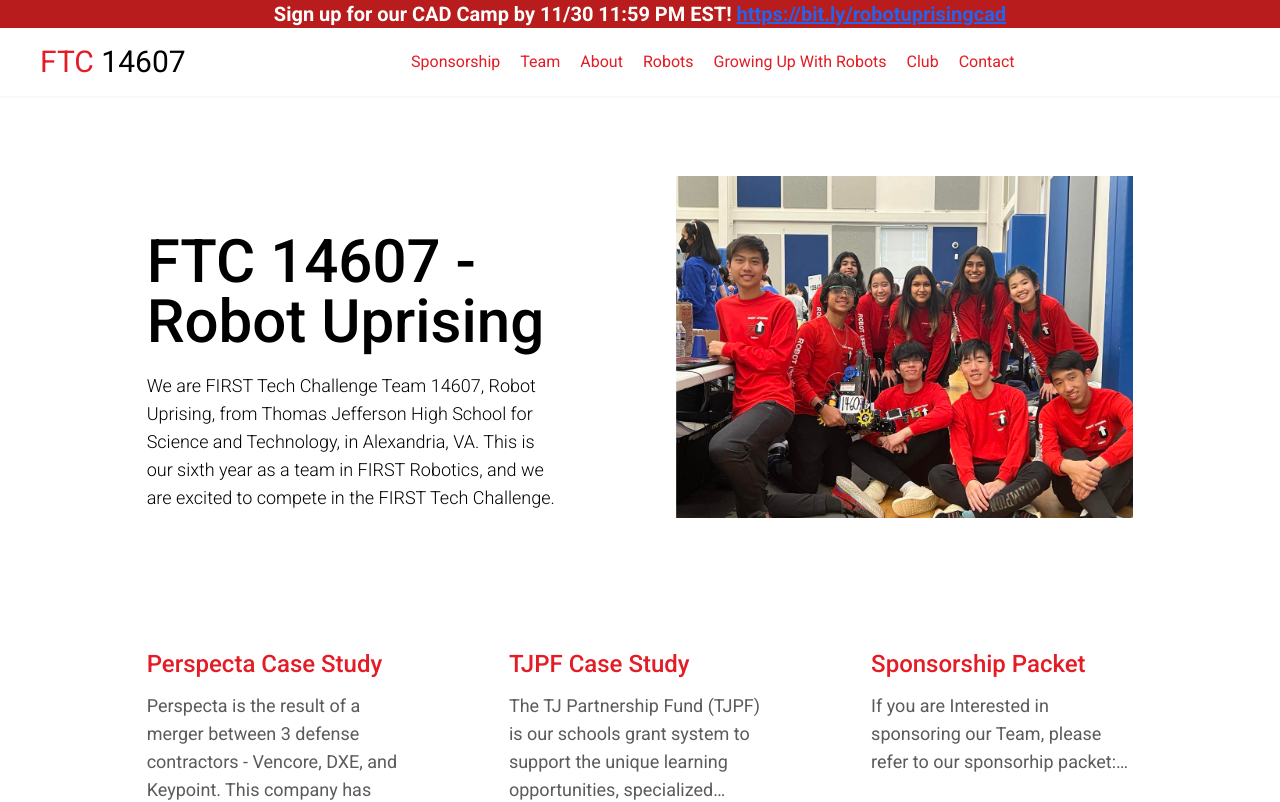
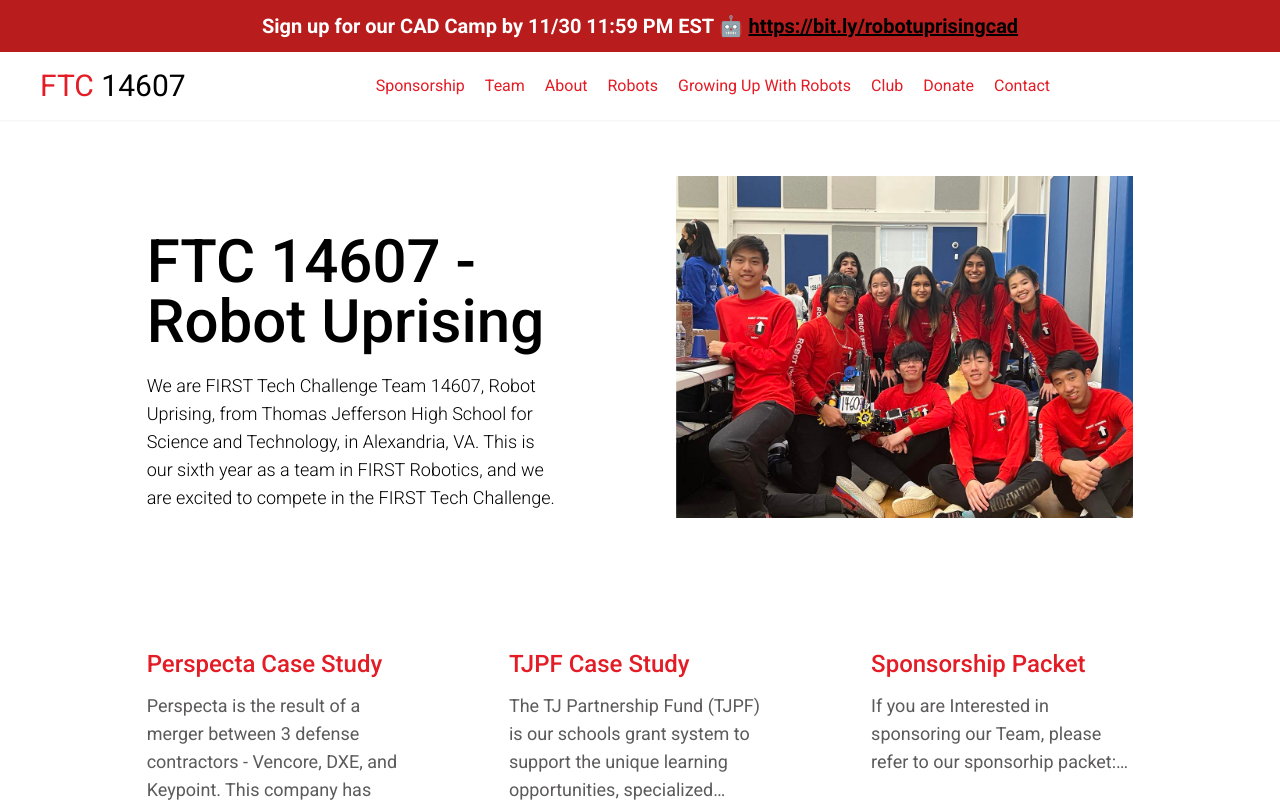
Before and after one commit to UsernameDP/FTC-14607-Website, a React (Vite) app: page / in a window 1280 px wide. Shown: the top 802 px of the page. Built offline with nearby package versions, Linux system fonts and the light colour scheme.

Commit message:
whkfjwhfejkwhfjkwwkfh

```diff
--- a/src/App.jsx
+++ b/src/App.jsx
@@ -16,6 +16,7 @@
 import Robots from "./routes/robots/robots.jsx";
 import Gur from "./routes/growing-up-with-robots/gur.jsx";
 import Club from "./routes/club/club.jsx";
+import Donate from "./routes/donate/donate.jsx";
 import Contact from "./routes/contact/contact.jsx";
 import InvalidRoute from "./routes/404/404.jsx";
 
@@ -110,6 +111,12 @@
           }
         />
 
+        {/* Donate */}
+        <Route
+          path="/donate"
+          element={<Donate />}
+        />
+
         {/* Contact */}
         <Route
           path="/contact"
--- a/src/components/banner.jsx
+++ b/src/components/banner.jsx
@@ -3,10 +3,10 @@
 function Banner({ name, content, href }) {
     return (
         <section className="w-full bg-red-700 text-white">
-            <section className="flex justify-center items-center px-4 sm:px-20 max-w-8xl mx-auto">
+            <section className="flex justify-center items-center px-4 py-3 sm:px-20 max-w-8xl mx-auto">
                     <h3 className="font-bold text-xl">
-                     Sign up for our CAD Camp by 11/30 11:59 PM EST!{' '}
-                    <a href="https://bit.ly/robotuprisingcad" className="text-blue-600 underline">https://bit.ly/robotuprisingcad</a>
+                     Sign up for our CAD Camp by 11/30 11:59 PM EST 🤖 {' '}
+                    <a href="https://bit.ly/robotuprisingcad" className="text-black underline">https://bit.ly/robotuprisingcad</a>
             </h3>
         </section>
         </section>
--- a/src/header/header.jsx
+++ b/src/header/header.jsx
@@ -5,8 +5,6 @@
 function Header() {
   const [mobileMenuIsOpen, setMobileMenu] = useState(false);
   const location = useLocation();
-
-  console.log(location);
 
   const toggleMobileMenu = () => {
     setMobileMenu(!mobileMenuIsOpen);
@@ -23,6 +21,7 @@
     "Robots",
     "Growing-Up-With-Robots",
     "Club",
+    "Donate",
     "Contact"
   ];
 
--- /dev/null
+++ b/src/routes/donate/donate.jsx
@@ -0,0 +1,29 @@
+import React from "react";
+//components
+import TitleSection from "../../components/titleSection";
+import InfoCard from "../../components/infoCard";
+import InfoCardGrid from "../../components/infoCardGrid";
+import Section from "../../components/section";
+
+function Donate() {
+    return (
+        <React.Fragment>
+          <TitleSection
+            name={"Support Us"}
+            content={
+              "Our team prides ourselves in being fully student-run, building world-class robots and serving our community. We rely on your generosity to continue spreading our positive impact."
+            }
+          />
+          <section className="w-full flex justify-center py-5 overflow-hidden">
+            <iframe
+                src="https://hcb.hackclub.com/donations/start/robot-uprising-68afa5c5-7811-4935-b756-273dd10dceb3"
+                name="donateFrame"
+                height="512px"
+                width="1200px"
+            ></iframe>
+          </section>
+        </React.Fragment>
+      );
+}
+
+export default Donate;
```
